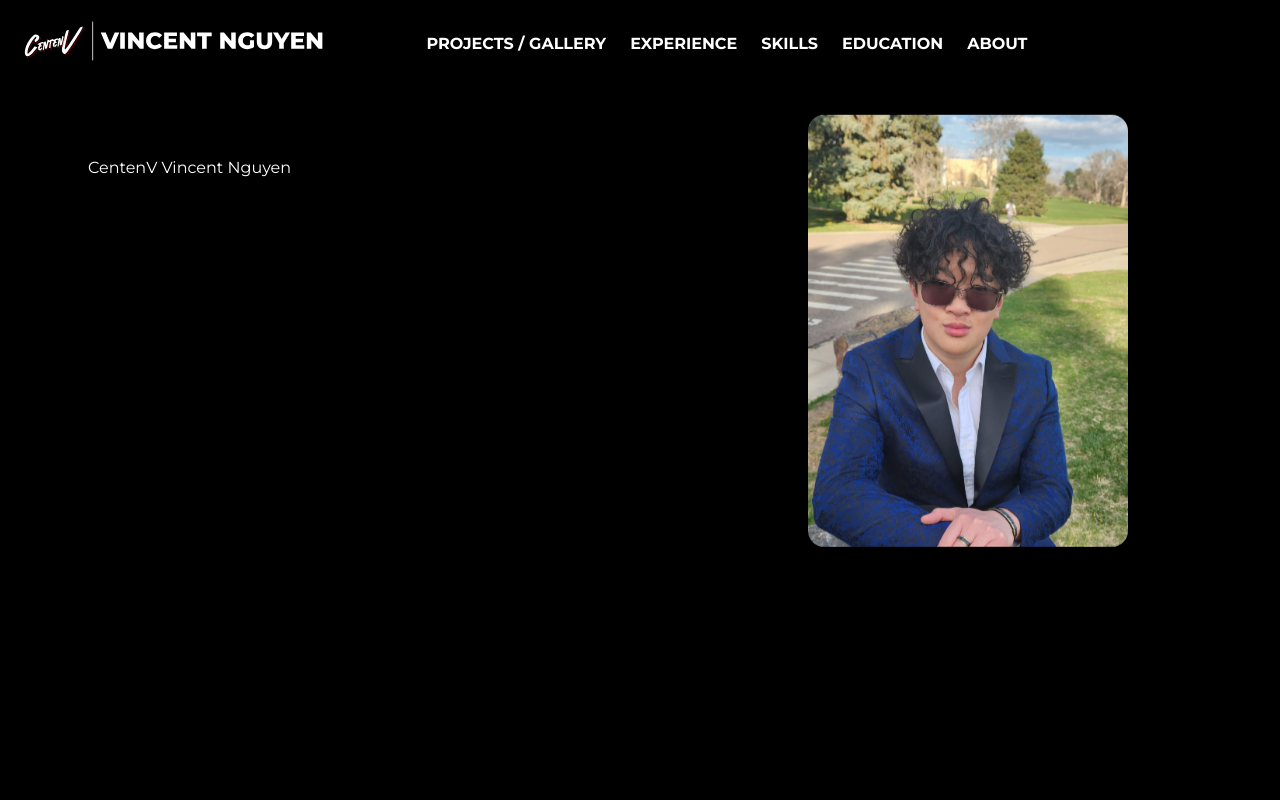
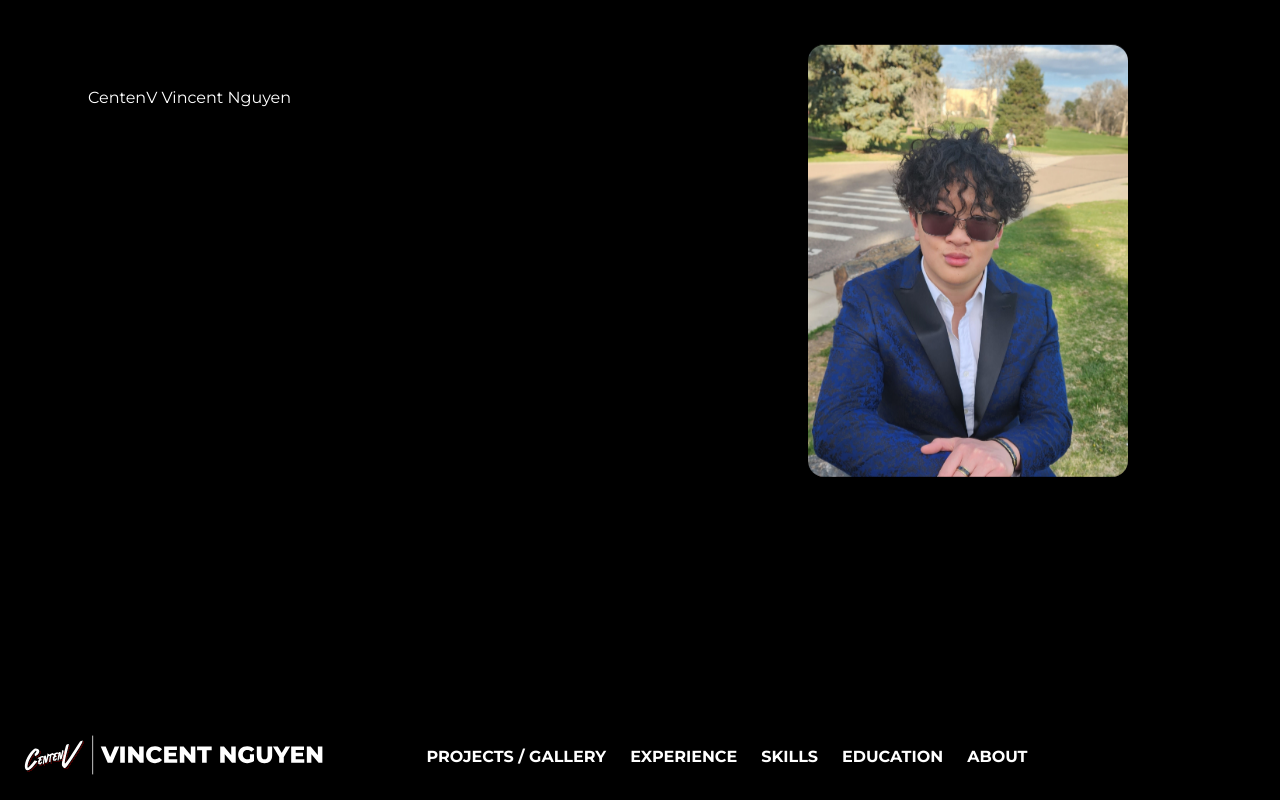
Before and after one commit to CentenV/centen.dev, a Next.js app: page / in a window 1280 px wide. Built offline with nearby package versions, Linux system fonts and the light colour scheme.

Commit message:
Moved nav bar to the bottom. Design v2 in effect

```diff
--- /dev/null
+++ b/app/(components)/coloredaccent.tsx
@@ -0,0 +1,5 @@
+export default function ColoredAccent() {
+    return (
+        <div></div>
+    );
+}
--- a/app/globals.scss
+++ b/app/globals.scss
@@ -6,3 +6,8 @@ body {
     background-color: $background-color;
     color: $on-background-color;
 }
+
+#content {
+    width: 100%;
+    height: calc(100vh - 5.4em);
+}
--- a/app/layout.module.scss
+++ b/app/layout.module.scss
@@ -1,9 +1,9 @@
 @import "./style";
 
-@keyframes image-appear {
+@keyframes logo-appear {
     from {
         opacity: 0%;
-        transform: translateY(-40%);
+        transform: translateY(50%);
     }
     to {
         opacity: 100%;
@@ -28,7 +28,7 @@
     #logo-container {
         #logo {
             opacity: 0%;
-            animation: image-appear 0.5s ease-in-out 0s 1 forwards normal;
+            animation: logo-appear 0.5s ease-in-out 0s 1 forwards normal;
         }
     }
 
@@ -48,8 +48,4 @@
             }
         }
     }
-
-
-
-
 }
--- a/app/layout.tsx
+++ b/app/layout.tsx
@@ -48,8 +48,8 @@ export default function RootLayout({children}: {children: React.ReactNode}) {
         <SplashScreen />
         {/* Content */}
         {displayPage && (<div id="page">
+          <div id="content">{children}</div>
           <LayoutNavigationBar />
-          <div id="content">{children}</div>
         </div>)}
       </body>
     </html>
```
